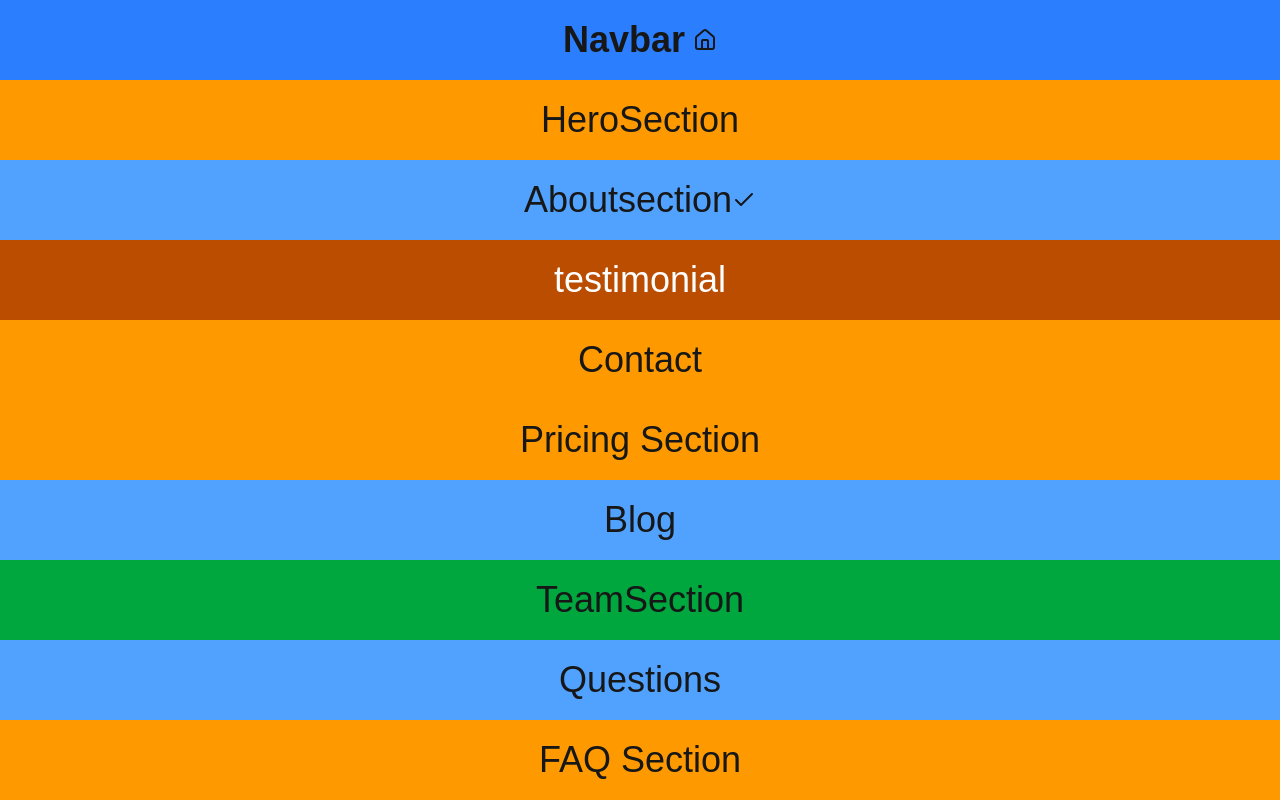
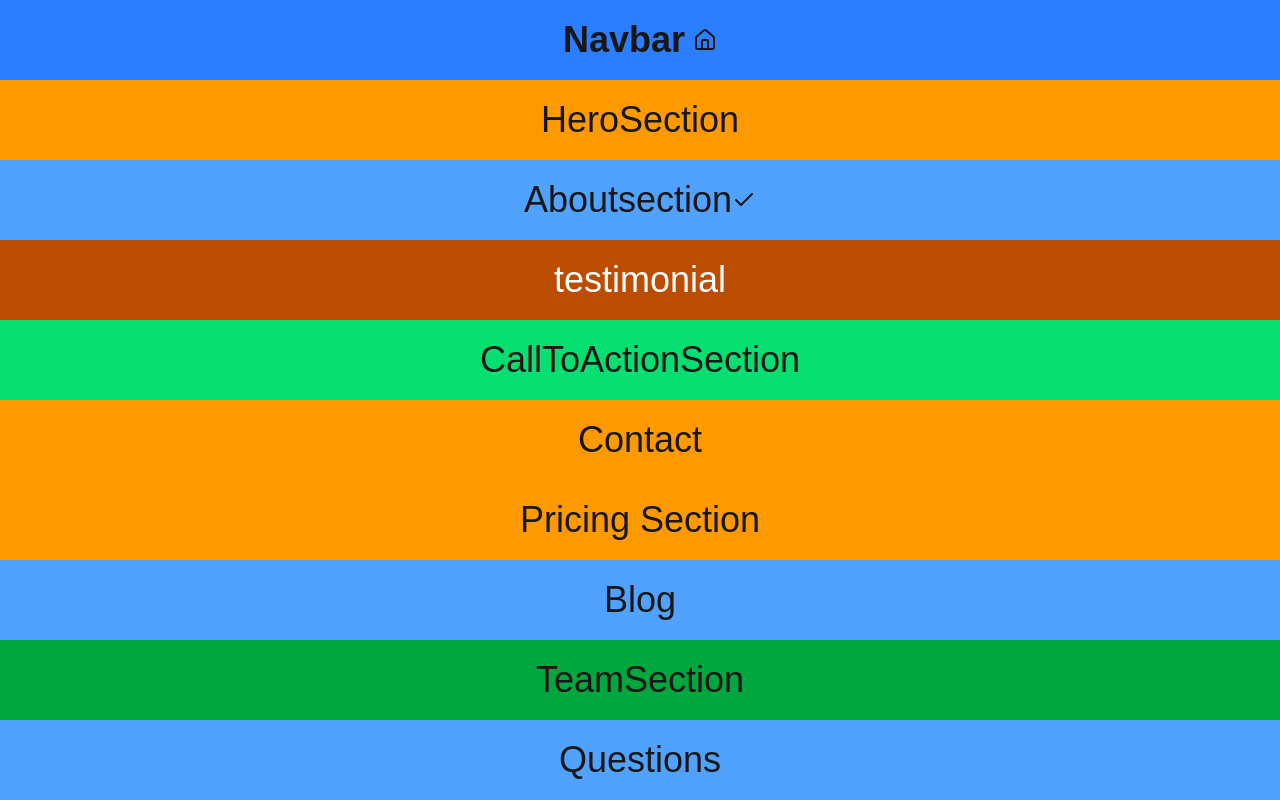
Before and after one commit to eslam-mohamedl/Team-2, a Next.js app: page / in a window 1280 px wide. Shown: the top 800 px of the page. Built offline with nearby package versions, Linux system fonts and the light colour scheme.

Commit message:
feat: add CallToActionSection

```diff
--- a/src/app/page.tsx
+++ b/src/app/page.tsx
@@ -9,6 +9,7 @@ import Questions from "@/components/Questions";
 import FAQsection from "@/components/FAQsection";
 import Navbar from "@/components/Navbar";
 import StatisticsSection from "@/components/StatisticsSection";
+import CallToActionSection from "@/components/CallToActionSection";
 export default function page() {
   return (
     <>
@@ -16,6 +17,7 @@ export default function page() {
       <Herosection />
       <Aboutsection />
       <Testimonial/>
+      <CallToActionSection />
       <Contact />
       <Pricingsection />
       <Blog />
--- /dev/null
+++ b/src/components/CallToActionSection.tsx
@@ -0,0 +1,7 @@
+import React from 'react'
+
+export default function  CallToActionSection() {
+  return (
+    <div className="bg-green-400 p-5 flex justify-center items-center text-4xl">CallToActionSection</div>
+  )
+}
```
